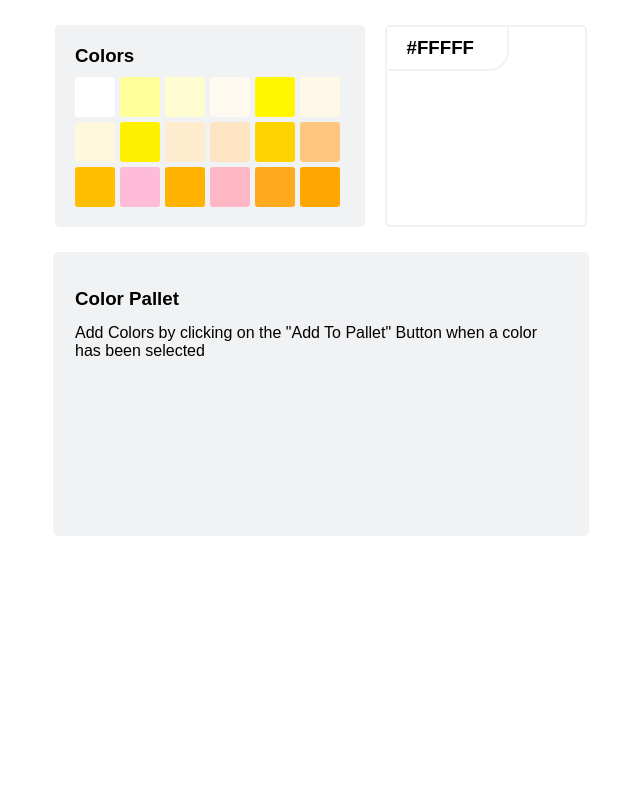
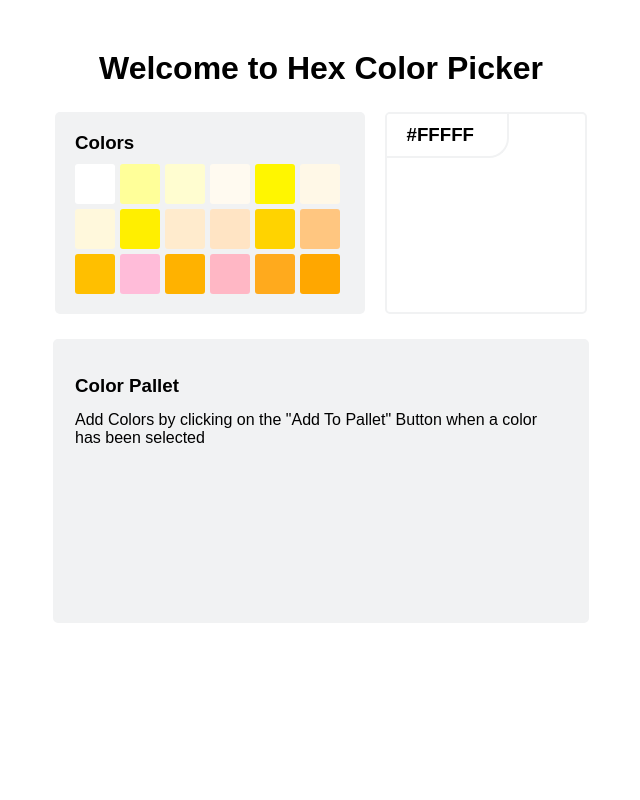
Before and after one commit to HightechSigns/Hex-Color-Picker, a plain HTML site: page index.html in a window 1280 px wide. Shown: the whole page, without its empty margins (319-959 px from the left). Drawn offline with nearby package versions, Linux system fonts and the light colour scheme.

```diff
--- a/index.html
+++ b/index.html
@@ -15,6 +15,7 @@
 
 <body>
   <div class="confirmation"></div>
+  <h1 style="margin-top:50px">Welcome to Hex Color Picker</h1>
   <div class='main-cont'>
     <div class="color-picker-main-cont">
       <h3>Colors</h3>
```
Also changed, not shown: assets/color-picker-main-2.jpg (added), assets/color-picker-main-export.jpg (added), assets/color-picker-main.jpg (added), 1 other file.
